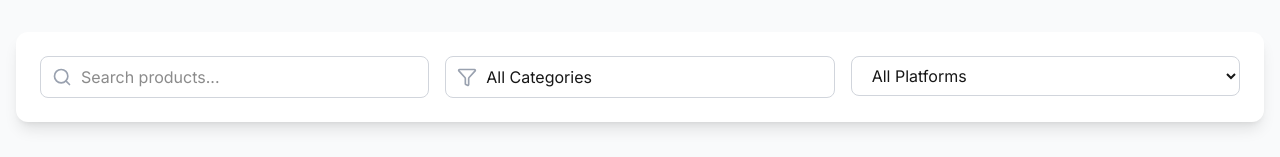
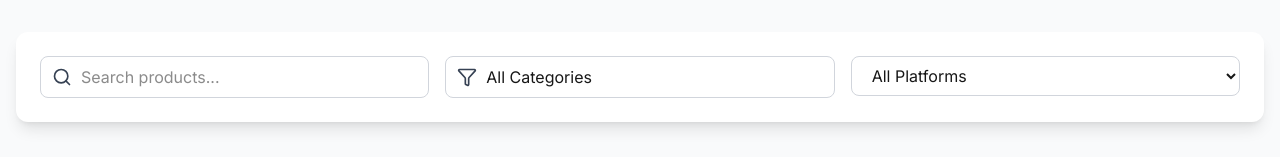
Before and after one commit to dhaval-patil21/Deal-Finder, a Next.js app: page /products in a window 1280 px wide. Shown: the part 214-371 px from the top of the page. Built offline with nearby package versions, Linux system fonts and the light colour scheme.

Commit message:
first commit

```diff
--- a/src/components/SearchFilters.jsx
+++ b/src/components/SearchFilters.jsx
@@ -15,7 +15,7 @@ const SearchFilters = ({
       <div className="grid grid-cols-1 md:grid-cols-3 gap-4">
         {/* Search */}
         <div className="relative">
-          <Search className="absolute left-3 top-1/2 transform -translate-y-1/2  text-gray-400 w-5 h-5" />
+          <Search className="absolute left-3 top-1/2 transform -translate-y-1/2  text-gray-700 w-5 h-5" />
           <input
             type="text"
             placeholder="Search products..."
@@ -27,7 +27,7 @@ const SearchFilters = ({
 
         {/* Category Filter */}
         <div className="relative">
-          <Filter className="absolute left-3 top-1/2 transform -translate-y-1/2 text-gray-400 w-5 h-5" />
+          <Filter className="absolute left-3 top-1/2 transform -translate-y-1/2 text-gray-700 w-5 h-5" />
           <select
             value={selectedCategory}
             onChange={(e) => setSelectedCategory(e.target.value)}
```
